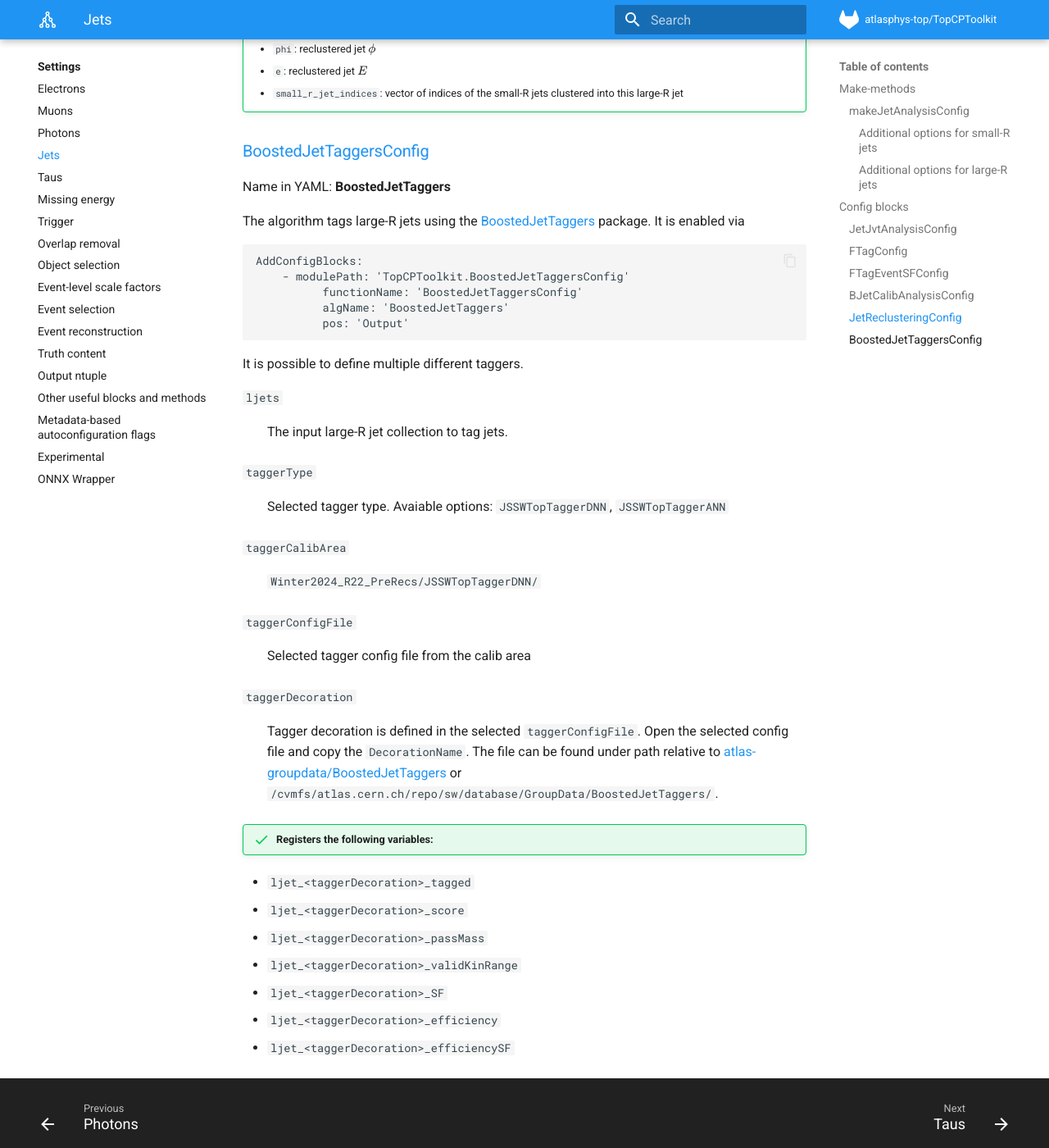
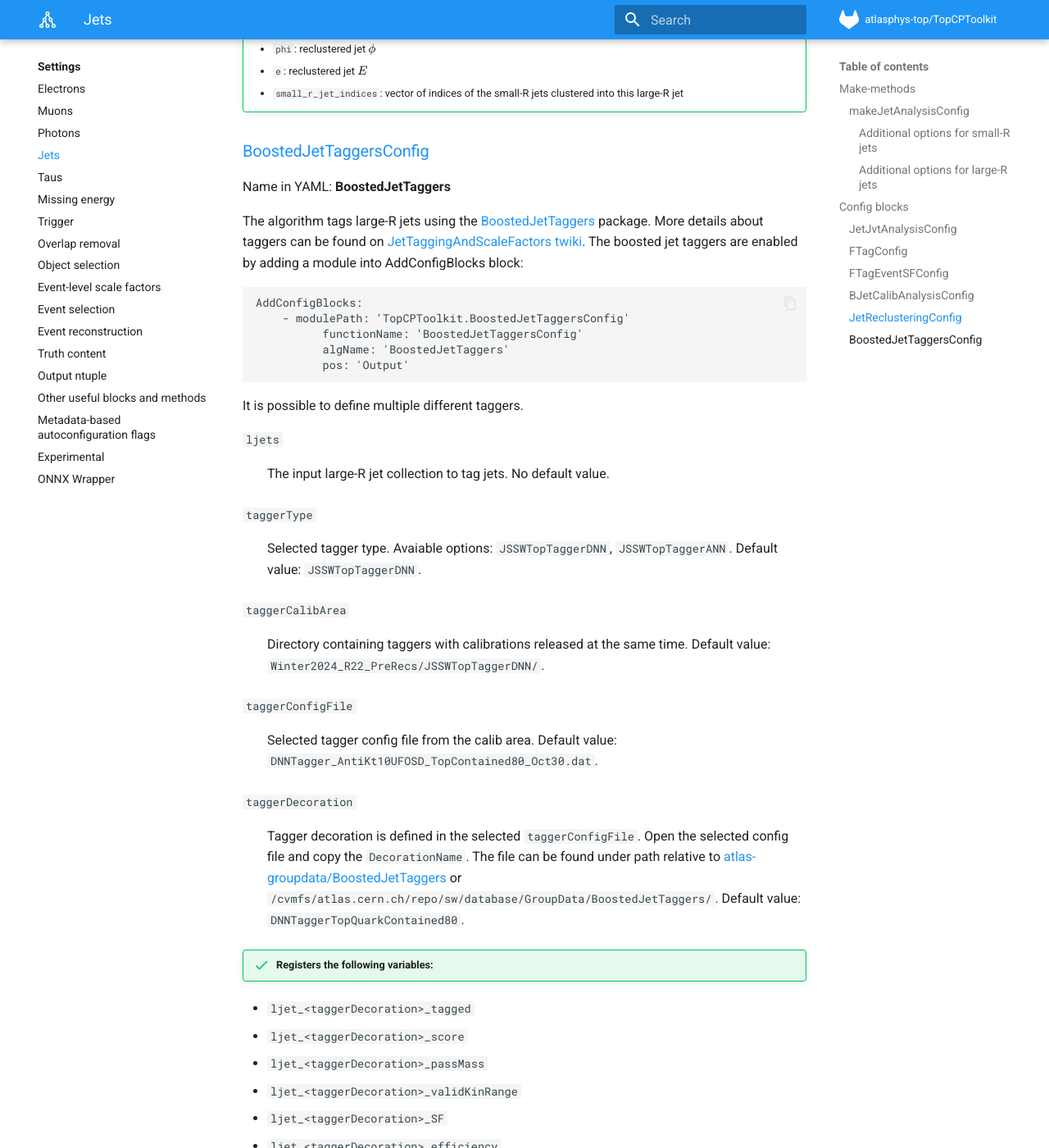
Before and after one commit to SuperNova76/TopCPToolKit, an MkDocs documentation site: the page built from docs/settings/jets.md, in a window 1280 px wide and 1400 px high, scrolled down 9080 px. Shown: the whole window at 82% size. Built offline with MkDocs 1.6.1 and Material for MkDocs 9.7.7, drawn with Linux system fonts in a browser that asks for light colours; formulas are drawn with MathJax 3.

Commit message:
Updating boosted jet taggers description

````diff
--- a/docs/settings/jets.md
+++ b/docs/settings/jets.md
@@ -263,7 +263,8 @@ The algorithm to run FastJet with small-R jets as an input. The output of the al
 ### [BoostedJetTaggersConfig](../../source/TopCPToolkit/python/BoostedJetTaggersConfig.py)
 Name in YAML: **BoostedJetTaggers**
 
-The algorithm tags large-R jets using the [BoostedJetTaggers](https://acode-browser1.usatlas.bnl.gov/lxr/source/athena/Reconstruction/Jet/BoostedJetTaggers/BoostedJetTaggers) package. It is enabled via
+The algorithm tags large-R jets using the [BoostedJetTaggers](https://acode-browser1.usatlas.bnl.gov/lxr/source/athena/Reconstruction/Jet/BoostedJetTaggers/BoostedJetTaggers) package. More details about taggers can be found on [JetTaggingAndScaleFactors twiki](https://twiki.cern.ch/twiki/bin/viewauth/AtlasProtected/JetTaggingAndScaleFactors).
+The boosted jet taggers are enabled by adding a module into AddConfigBlocks block:
 ```
 AddConfigBlocks:
     - modulePath: 'TopCPToolkit.BoostedJetTaggersConfig'
@@ -275,19 +276,19 @@ AddConfigBlocks:
 It is possible to define multiple different taggers.
 
 `ljets`
-:   The input large-R jet collection to tag jets.
+:   The input large-R jet collection to tag jets. No default value.
 
 `taggerType`
-: Selected tagger type. Avaiable options: `JSSWTopTaggerDNN`, `JSSWTopTaggerANN`
+: Selected tagger type. Avaiable options: `JSSWTopTaggerDNN`, `JSSWTopTaggerANN`. Default value: `JSSWTopTaggerDNN`.
 
 `taggerCalibArea`
-:  `Winter2024_R22_PreRecs/JSSWTopTaggerDNN/`
+:  Directory containing taggers with calibrations released at the same time. Default value: `Winter2024_R22_PreRecs/JSSWTopTaggerDNN/`.
 
 `taggerConfigFile`
-: Selected tagger config file from the calib area
+: Selected tagger config file from the calib area. Default value: `DNNTagger_AntiKt10UFOSD_TopContained80_Oct30.dat`.
 
 `taggerDecoration`
-: Tagger decoration is defined in the selected `taggerConfigFile`. Open the selected config file and copy the `DecorationName`. The file can be found under path relative to [atlas-groupdata/BoostedJetTaggers](https://atlas-groupdata.web.cern.ch/atlas-groupdata/BoostedJetTaggers/) or `/cvmfs/atlas.cern.ch/repo/sw/database/GroupData/BoostedJetTaggers/`.
+: Tagger decoration is defined in the selected `taggerConfigFile`. Open the selected config file and copy the `DecorationName`. The file can be found under path relative to [atlas-groupdata/BoostedJetTaggers](https://atlas-groupdata.web.cern.ch/atlas-groupdata/BoostedJetTaggers/) or `/cvmfs/atlas.cern.ch/repo/sw/database/GroupData/BoostedJetTaggers/`. Default value: `DNNTaggerTopQuarkContained80`.
 
 !!! success "Registers the following variables:"
 - `ljet_<taggerDecoration>_tagged`
````
